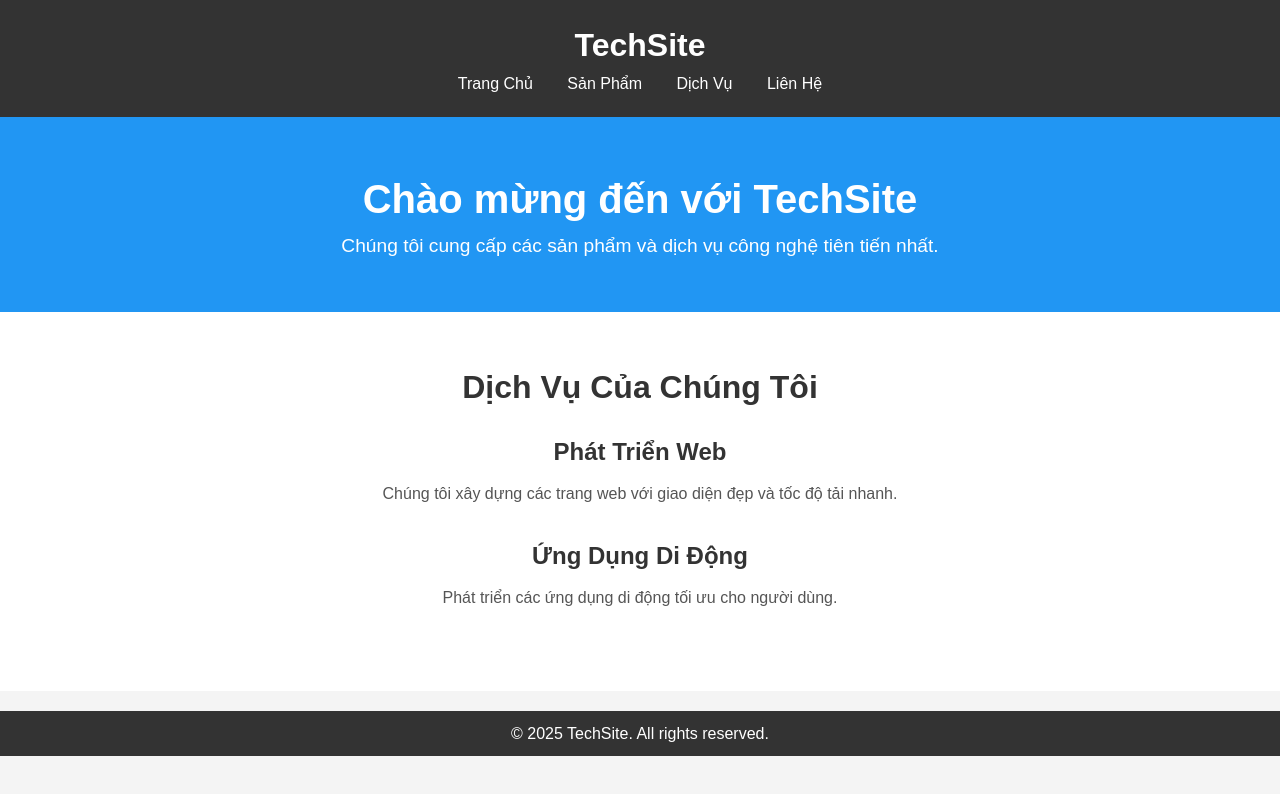
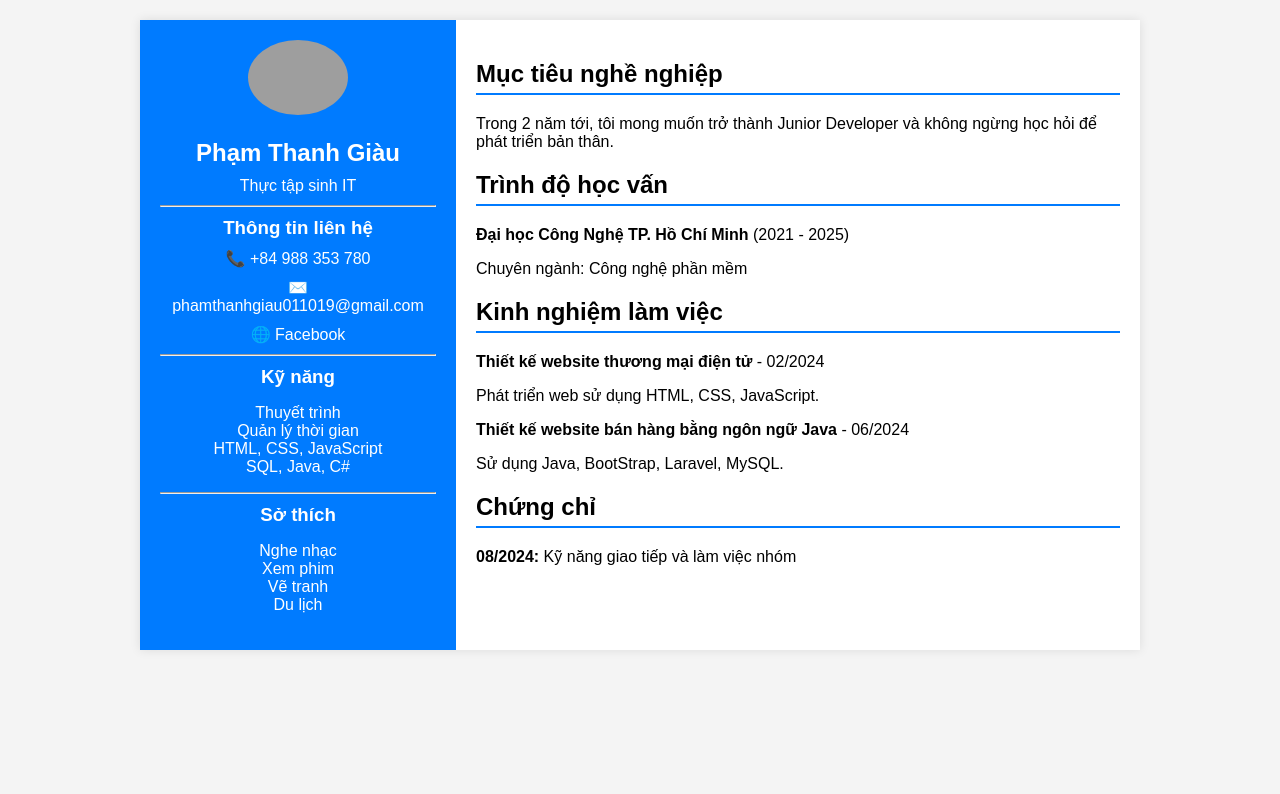
Before and after one commit to PTGiau/PTG03.github.io, a plain HTML site: page index.html in a window 1280 px wide. Drawn offline with Linux system fonts and the light colour scheme; grey boxes are pictures that could not be loaded.

Commit message:
update index.html and style.css

```diff
--- a/index.html
+++ b/index.html
@@ -3,44 +3,59 @@
 <head>
     <meta charset="UTF-8">
     <meta name="viewport" content="width=device-width, initial-scale=1.0">
-    <meta name="description" content="Website chuyên nghiệp về công nghệ">
-    <title>Website Chuyên Nghiệp</title>
+    <title>CV Phạm Thanh Giàu</title>
     <link rel="stylesheet" href="style.css">
 </head>
 <body>
-    <header>
-        <div class="logo">
-            <h1>TechSite</h1>
-        </div>
-        <nav>
+    <div class="container">
+        <aside class="sidebar">
+            <img src="https://scontent-sin11-2.xx.fbcdn.net/v/t39.30808-1/440474782_1495931781302723_4544806073109805092_n.jpg?stp=dst-jpg_s200x200_tt6&_nc_cat=108&ccb=1-7&_nc_sid=e99d92&_nc_eui2=AeEmpF2hS2KkbbFvPaTH41PFZrttwL0JJ_Rmu23AvQkn9KHKqJVHzINlEvNwAlPKZkgcLYzR_p5N1DUi65UEDT7L&_nc_ohc=Ou_5N1ZVFhsQ7kNvgEb7Gd8&_nc_oc=AdixAA41buf3cOiJVqJUU2S7Awe693QY3l4Npdm6GznoL-rMBf4xsqA3jGwjqKcb45FPv0e6MGAvkrT-leZz46Wb&_nc_zt=24&_nc_ht=scontent-sin11-2.xx&_nc_gid=AGWOIJxIe1i9zxIuIRIQXbI&oh=00_AYAcBQrtnUSMABPRnBxMxeAytSmEdkJ2XPb1riV-n_R-0A&oe=67CD7EF6" alt="Ảnh đại diện">
+            <h2>Phạm Thanh Giàu</h2>
+            <p>Thực tập sinh IT</p>
+            <hr>
+            <h3>Thông tin liên hệ</h3>
+            <p><b>📞</b> +84 988 353 780</p>
+            <p><b>✉️</b> phamthanhgiau011019@gmail.com</p>
+            <p><b>🌐</b> <a href="https://www.facebook.com/giau.phamthanh.515" target="_blank">Facebook</a></p>
+            <hr>
+            <h3>Kỹ năng</h3>
             <ul>
-                <li><a href="#">Trang Chủ</a></li>
-                <li><a href="#">Sản Phẩm</a></li>
-                <li><a href="#">Dịch Vụ</a></li>
-                <li><a href="#">Liên Hệ</a></li>
+                <li>Thuyết trình</li>
+                <li>Quản lý thời gian</li>
+                <li>HTML, CSS, JavaScript</li>
+                <li>SQL, Java, C#</li>
             </ul>
-        </nav>
-    </header>
-
-    <section class="intro">
-        <h2>Chào mừng đến với TechSite</h2>
-        <p>Chúng tôi cung cấp các sản phẩm và dịch vụ công nghệ tiên tiến nhất.</p>
-    </section>
-
-    <section class="services">
-        <h2>Dịch Vụ Của Chúng Tôi</h2>
-        <div class="service-item">
-            <h3>Phát Triển Web</h3>
-            <p>Chúng tôi xây dựng các trang web với giao diện đẹp và tốc độ tải nhanh.</p>
-        </div>
-        <div class="service-item">
-            <h3>Ứng Dụng Di Động</h3>
-            <p>Phát triển các ứng dụng di động tối ưu cho người dùng.</p>
-        </div>
-    </section>
-
-    <footer>
-        <p>&copy; 2025 TechSite. All rights reserved.</p>
-    </footer>
+            <hr>
+            <h3>Sở thích</h3>
+            <ul>
+                <li>Nghe nhạc</li>
+                <li>Xem phim</li>
+                <li>Vẽ tranh</li>
+                <li>Du lịch</li>
+            </ul>
+        </aside>
+        <main class="content">
+            <section class="section">
+                <h2>Mục tiêu nghề nghiệp</h2>
+                <p>Trong 2 năm tới, tôi mong muốn trở thành Junior Developer và không ngừng học hỏi để phát triển bản thân.</p>
+            </section>
+            <section class="section">
+                <h2>Trình độ học vấn</h2>
+                <p><b>Đại học Công Nghệ TP. Hồ Chí Minh</b> (2021 - 2025)</p>
+                <p>Chuyên ngành: Công nghệ phần mềm</p>
+            </section>
+            <section class="section">
+                <h2>Kinh nghiệm làm việc</h2>
+                <p><b>Thiết kế website thương mại điện tử</b> - 02/2024</p>
+                <p>Phát triển web sử dụng HTML, CSS, JavaScript.</p>
+                <p><b>Thiết kế website bán hàng bằng ngôn ngữ Java</b> - 06/2024</p>
+                <p>Sử dụng Java, BootStrap, Laravel, MySQL.</p>
+            </section>
+            <section class="section">
+                <h2>Chứng chỉ</h2>
+                <p><b>08/2024:</b> Kỹ năng giao tiếp và làm việc nhóm</p>
+            </section>
+        </main>
+    </div>
 </body>
 </html>
--- a/style.css
+++ b/style.css
@@ -1,94 +1,47 @@
-/* Reset some default styles */
-* {
+body {
+    font-family: Arial, sans-serif;
     margin: 0;
     padding: 0;
-    box-sizing: border-box;
+    background-color: #f4f4f4;
 }
-
-/* Body */
-body {
-    font-family: Arial, sans-serif;
-    line-height: 1.6;
-    background-color: #f4f4f4;
-    color: #333;
+.container {
+    display: flex;
+    max-width: 1000px;
+    margin: 20px auto;
+    background: white;
+    box-shadow: 0 0 10px rgba(0, 0, 0, 0.1);
 }
-
-/* Header */
-header {
-    background-color: #333;
+.sidebar {
+    background: #007bff;
     color: white;
-    padding: 20px 0;
+    padding: 20px;
+    width: 30%;
     text-align: center;
 }
-
-header .logo h1 {
-    margin: 0;
-    font-size: 2rem;
+.sidebar img {
+    width: 100px;
+    border-radius: 50%;
+    margin-bottom: 10px;
 }
-
-header nav ul {
+.sidebar h2, .sidebar p, .sidebar h3 {
+    margin: 10px 0;
+}
+.sidebar a {
+    color: white;
+    text-decoration: none;
+}
+.sidebar ul {
     list-style: none;
     padding: 0;
 }
-
-header nav ul li {
-    display: inline;
-    margin: 0 15px;
+.content {
+    padding: 20px;
+    width: 70%;
 }
-
-header nav ul li a {
-    color: white;
-    text-decoration: none;
-    font-size: 1rem;
-}
-
-/* Intro section */
-.intro {
-    background-color: #2196F3;
-    color: white;
-    padding: 50px 0;
-    text-align: center;
-}
-
-.intro h2 {
-    font-size: 2.5rem;
-}
-
-.intro p {
-    font-size: 1.2rem;
-}
-
-/* Services section */
-.services {
-    background-color: #fff;
-    padding: 50px 20px;
-    text-align: center;
-}
-
-.services h2 {
-    font-size: 2rem;
+.section {
     margin-bottom: 20px;
 }
-
-.service-item {
-    margin-bottom: 30px;
+.section h2 {
+    border-bottom: 2px solid #007bff;
+    padding-bottom: 5px;
 }
-
-.service-item h3 {
-    font-size: 1.5rem;
-    margin-bottom: 10px;
-}
-
-.service-item p {
-    font-size: 1rem;
-    color: #555;
-}
-
-/* Footer */
-footer {
-    background-color: #333;
-    color: white;
-    text-align: center;
-    padding: 10px 0;
-    margin-top: 20px;
-}
```
